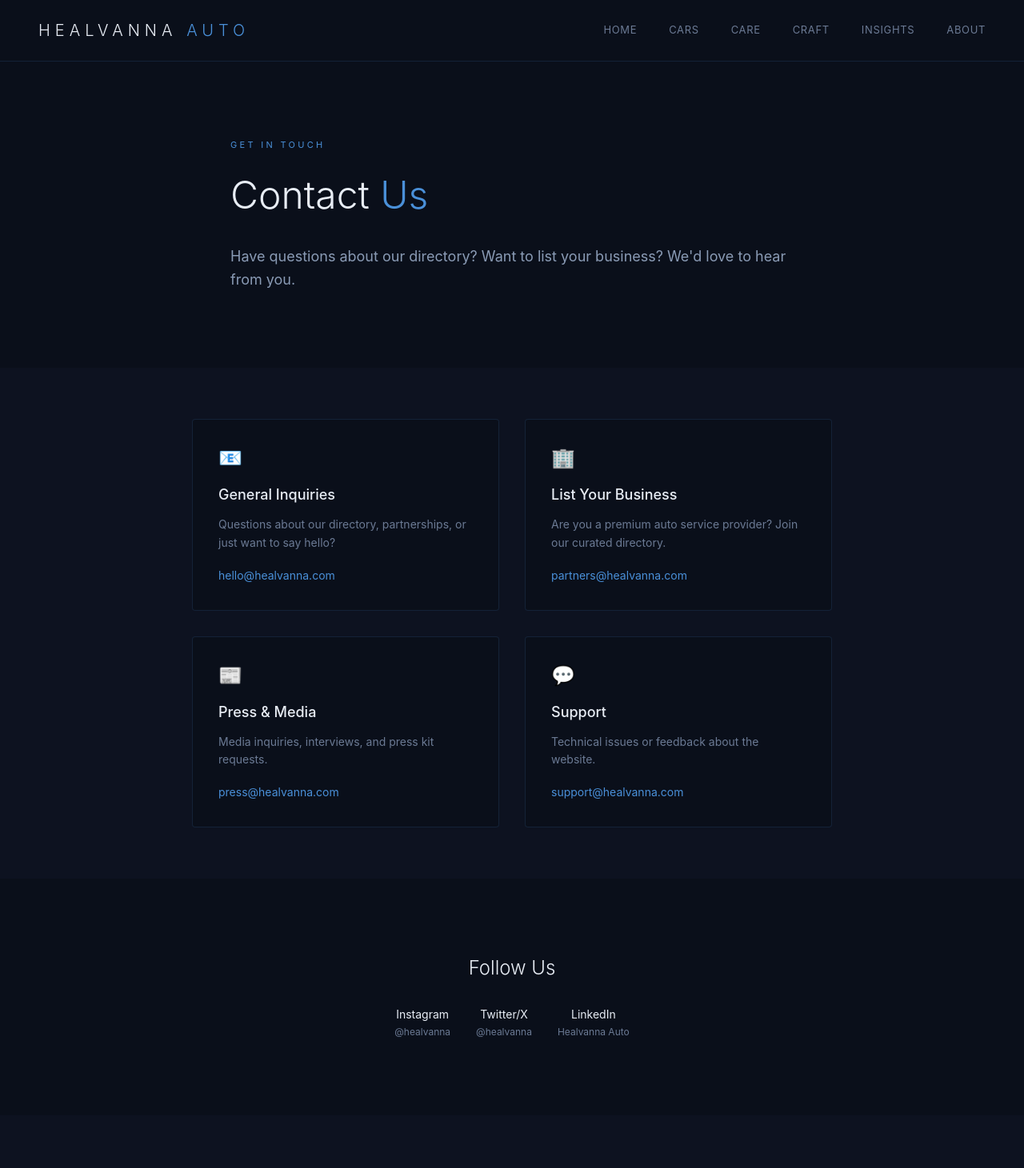
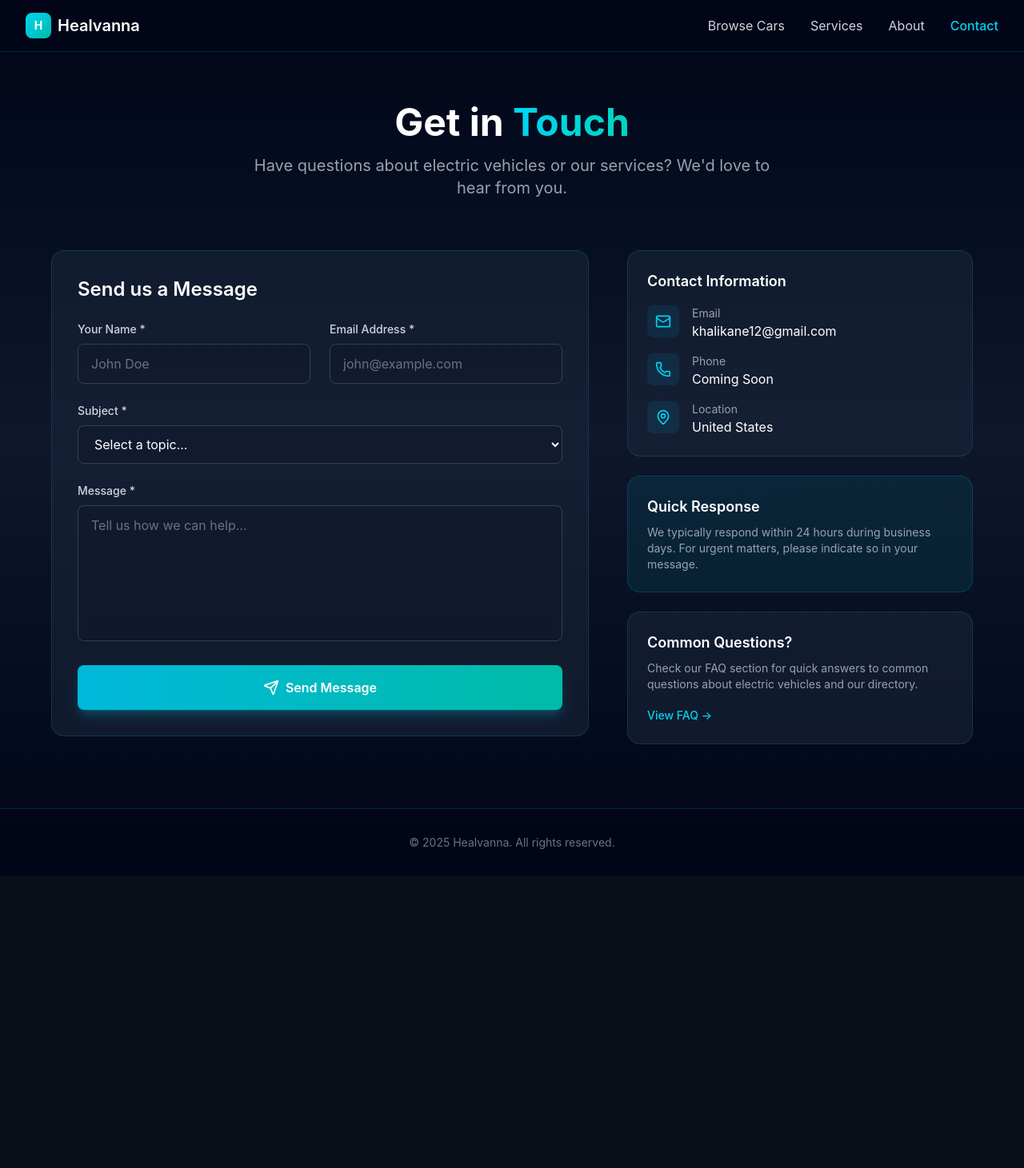
Before and after one commit to primary83/healvanna-auto, a Next.js app: page /contact in a window 1280 px wide. Shown: the top 1461 px of the page at 80% size. After the commit the page ends 1096 px from the top, so only its background shows below. Built offline with nearby package versions, Linux system fonts and the light colour scheme.

Commit message:
Add contact form

```diff
--- a/app/contact/page.tsx
+++ b/app/contact/page.tsx
@@ -1,155 +1,288 @@
+"use client";
+
+import { useState } from "react";
+import Link from "next/link";
+import { Mail, Phone, MapPin, Send, CheckCircle, AlertCircle } from "lucide-react";
+
 export default function ContactPage() {
+  const [formData, setFormData] = useState({
+    name: "",
+    email: "",
+    subject: "",
+    message: "",
+  });
+  const [status, setStatus] = useState<"idle" | "submitting" | "success" | "error">("idle");
+
+  const handleSubmit = async (e: React.FormEvent) => {
+    e.preventDefault();
+    setStatus("submitting");
+
+    try {
+      const response = await fetch("https://formspree.io/f/xjggywyr", {
+        method: "POST",
+        headers: {
+          "Content-Type": "application/json",
+        },
+        body: JSON.stringify(formData),
+      });
+
+      if (response.ok) {
+        setStatus("success");
+        setFormData({ name: "", email: "", subject: "", message: "" });
+      } else {
+        setStatus("error");
+      }
+    } catch {
+      setStatus("error");
+    }
+  };
+
+  const handleChange = (
+    e: React.ChangeEvent<HTMLInputElement | HTMLTextAreaElement | HTMLSelectElement>
+  ) => {
+    setFormData((prev) => ({
+      ...prev,
+      [e.target.name]: e.target.value,
+    }));
+  };
+
   return (
-    <div className="min-h-screen bg-[#0a0f1a] text-[#e8edf5]">
-      {/* Navigation */}
-      <nav className="flex justify-between items-center px-12 py-6 border-b border-[rgba(74,144,217,0.15)]">
-        <a href="/" className="text-xl tracking-[0.3em] font-light">
-          HEALVANNA <span className="text-[#4a90d9]">AUTO</span>
-        </a>
-        <div className="flex gap-10">
-          {["Home", "Cars", "Care", "Craft", "Insights", "About"].map((item) => (
-            <a
-              key={item}
-              href={item === "Home" ? "/" : `/${item.toLowerCase()}`}
-              className="text-[13px] tracking-wider text-[#6b7a94] hover:text-[#e8edf5] transition-colors duration-300"
-            >
-              {item.toUpperCase()}
-            </a>
-          ))}
+    <div className="min-h-screen bg-gradient-to-b from-slate-950 via-slate-900 to-slate-950">
+      {/* Header */}
+      <header className="border-b border-cyan-500/20 bg-slate-950/80 backdrop-blur-md sticky top-0 z-50">
+        <div className="max-w-7xl mx-auto px-4 sm:px-6 lg:px-8">
+          <div className="flex justify-between items-center h-16">
+            <Link href="/" className="flex items-center space-x-2">
+              <div className="w-8 h-8 bg-gradient-to-br from-cyan-400 to-teal-500 rounded-lg flex items-center justify-center">
+                <span className="text-white font-bold text-sm">H</span>
               </div>
+              <span className="text-xl font-semibold text-white">Healvanna</span>
+            </Link>
+            <nav className="hidden md:flex items-center space-x-8">
+              <Link href="/cars" className="text-gray-300 hover:text-cyan-400 transition-colors">
+                Browse Cars
+              </Link>
+              <Link href="/services" className="text-gray-300 hover:text-cyan-400 transition-colors">
+                Services
+              </Link>
+              <Link href="/about" className="text-gray-300 hover:text-cyan-400 transition-colors">
+                About
+              </Link>
+              <Link href="/contact" className="text-cyan-400 font-medium">
+                Contact
+              </Link>
             </nav>
+          </div>
+        </div>
+      </header>
 
       {/* Hero Section */}
-      <section className="px-12 py-24 max-w-[800px] mx-auto">
-        <p className="text-[#4a90d9] text-[11px] tracking-[0.3em] uppercase mb-6">
-          Get In Touch
+      <section className="py-16 px-4 sm:px-6 lg:px-8">
+        <div className="max-w-7xl mx-auto text-center">
+          <h1 className="text-4xl md:text-5xl font-bold text-white mb-4">
+            Get in <span className="text-transparent bg-clip-text bg-gradient-to-r from-cyan-400 to-teal-400">Touch</span>
+          </h1>
+          <p className="text-xl text-gray-400 max-w-2xl mx-auto">
+            Have questions about electric vehicles or our services? We&apos;d love to hear from you.
           </p>
-        <h1 className="text-5xl font-light mb-8 leading-tight">
-          Contact <span className="text-[#4a90d9]">Us</span>
-        </h1>
-        <p className="text-[#8a9bb5] text-lg leading-relaxed">
-          Have questions about our directory? Want to list your business? We'd love to hear from you.
-        </p>
+        </div>
       </section>
 
-      {/* Contact Options */}
-      <section className="px-12 py-16 bg-[#0d1220]">
-        <div className="max-w-[800px] mx-auto grid grid-cols-1 md:grid-cols-2 gap-8">
+      {/* Main Content */}
+      <section className="pb-20 px-4 sm:px-6 lg:px-8">
+        <div className="max-w-6xl mx-auto">
+          <div className="grid lg:grid-cols-5 gap-12">
+            {/* Contact Form - Takes 3 columns */}
+            <div className="lg:col-span-3">
+              <div className="bg-slate-800/50 border border-cyan-500/20 rounded-2xl p-8">
+                <h2 className="text-2xl font-semibold text-white mb-6">Send us a Message</h2>
 
-          {/* General Inquiries */}
-          <div className="p-8 bg-[#0a0f1a] border border-[rgba(74,144,217,0.15)] rounded-sm">
-            <div className="text-[#4a90d9] text-2xl mb-4">📧</div>
-            <h3 className="text-lg font-medium mb-3">General Inquiries</h3>
-            <p className="text-[#6b7a94] text-sm leading-relaxed mb-4">
-              Questions about our directory, partnerships, or just want to say hello?
+                {status === "success" ? (
+                  <div className="flex flex-col items-center justify-center py-12 text-center">
+                    <CheckCircle className="w-16 h-16 text-green-400 mb-4" />
+                    <h3 className="text-xl font-semibold text-white mb-2">Message Sent!</h3>
+                    <p className="text-gray-400 mb-6">
+                      Thank you for reaching out. We&apos;ll get back to you within 24 hours.
                     </p>
-            <a
-              href="mailto:hello@healvanna.com"
-              className="text-[#4a90d9] text-sm hover:text-[#6ba8eb] transition-colors"
+                    <button
+                      onClick={() => setStatus("idle")}
+                      className="px-6 py-2 bg-cyan-500 hover:bg-cyan-600 text-white rounded-lg transition-colors"
                     >
-              hello@healvanna.com
+                      Send Another Message
+                    </button>
+                  </div>
+                ) : (
+                  <form onSubmit={handleSubmit} className="space-y-6">
+                    <div className="grid md:grid-cols-2 gap-6">
+                      <div>
+                        <label htmlFor="name" className="block text-sm font-medium text-gray-300 mb-2">
+                          Your Name *
+                        </label>
+                        <input
+                          type="text"
+                          id="name"
+                          name="name"
+                          required
+                          value={formData.name}
+                          onChange={handleChange}
+                          className="w-full px-4 py-3 bg-slate-900/50 border border-slate-700 rounded-lg text-white placeholder-gray-500 focus:outline-none focus:border-cyan-500 focus:ring-1 focus:ring-cyan-500 transition-colors"
+                          placeholder="John Doe"
+                        />
+                      </div>
+                      <div>
+                        <label htmlFor="email" className="block text-sm font-medium text-gray-300 mb-2">
+                          Email Address *
+                        </label>
+                        <input
+                          type="email"
+                          id="email"
+                          name="email"
+                          required
+                          value={formData.email}
+                          onChange={handleChange}
+                          className="w-full px-4 py-3 bg-slate-900/50 border border-slate-700 rounded-lg text-white placeholder-gray-500 focus:outline-none focus:border-cyan-500 focus:ring-1 focus:ring-cyan-500 transition-colors"
+                          placeholder="john@example.com"
+                        />
+                      </div>
+                    </div>
+
+                    <div>
+                      <label htmlFor="subject" className="block text-sm font-medium text-gray-300 mb-2">
+                        Subject *
+                      </label>
+                      <select
+                        id="subject"
+                        name="subject"
+                        required
+                        value={formData.subject}
+                        onChange={handleChange}
+                        className="w-full px-4 py-3 bg-slate-900/50 border border-slate-700 rounded-lg text-white focus:outline-none focus:border-cyan-500 focus:ring-1 focus:ring-cyan-500 transition-colors"
+                      >
+                        <option value="">Select a topic...</option>
+                        <option value="General Inquiry">General Inquiry</option>
+                        <option value="Vehicle Information">Vehicle Information</option>
+                        <option value="Service Provider Listing">Service Provider Listing</option>
+                        <option value="Business Partnership">Business Partnership</option>
+                        <option value="Technical Support">Technical Support</option>
+                        <option value="Feedback">Feedback</option>
+                      </select>
+                    </div>
+
+                    <div>
+                      <label htmlFor="message" className="block text-sm font-medium text-gray-300 mb-2">
+                        Message *
+                      </label>
+                      <textarea
+                        id="message"
+                        name="message"
+                        required
+                        rows={6}
+                        value={formData.message}
+                        onChange={handleChange}
+                        className="w-full px-4 py-3 bg-slate-900/50 border border-slate-700 rounded-lg text-white placeholder-gray-500 focus:outline-none focus:border-cyan-500 focus:ring-1 focus:ring-cyan-500 transition-colors resize-none"
+                        placeholder="Tell us how we can help..."
+                      />
+                    </div>
+
+                    {status === "error" && (
+                      <div className="flex items-center gap-2 text-red-400 bg-red-400/10 border border-red-400/20 rounded-lg p-4">
+                        <AlertCircle className="w-5 h-5 flex-shrink-0" />
+                        <p>Something went wrong. Please try again or email us directly.</p>
+                      </div>
+                    )}
+
+                    <button
+                      type="submit"
+                      disabled={status === "submitting"}
+                      className="w-full flex items-center justify-center gap-2 px-6 py-4 bg-gradient-to-r from-cyan-500 to-teal-500 hover:from-cyan-600 hover:to-teal-600 disabled:from-gray-600 disabled:to-gray-600 text-white font-semibold rounded-lg transition-all duration-300 shadow-lg shadow-cyan-500/25 hover:shadow-cyan-500/40"
+                    >
+                      {status === "submitting" ? (
+                        <>
+                          <div className="w-5 h-5 border-2 border-white/30 border-t-white rounded-full animate-spin" />
+                          Sending...
+                        </>
+                      ) : (
+                        <>
+                          <Send className="w-5 h-5" />
+                          Send Message
+                        </>
+                      )}
+                    </button>
+                  </form>
+                )}
+              </div>
+            </div>
+
+            {/* Contact Info - Takes 2 columns */}
+            <div className="lg:col-span-2 space-y-6">
+              {/* Quick Contact */}
+              <div className="bg-slate-800/50 border border-cyan-500/20 rounded-2xl p-6">
+                <h3 className="text-lg font-semibold text-white mb-4">Contact Information</h3>
+                <div className="space-y-4">
+                  <div className="flex items-start gap-4">
+                    <div className="w-10 h-10 bg-cyan-500/10 rounded-lg flex items-center justify-center flex-shrink-0">
+                      <Mail className="w-5 h-5 text-cyan-400" />
+                    </div>
+                    <div>
+                      <p className="text-sm text-gray-400">Email</p>
+                      <a href="mailto:khalikane12@gmail.com" className="text-white hover:text-cyan-400 transition-colors">
+                        khalikane12@gmail.com
                       </a>
                     </div>
-
-          {/* Business Listings */}
-          <div className="p-8 bg-[#0a0f1a] border border-[rgba(74,144,217,0.15)] rounded-sm">
-            <div className="text-[#4a90d9] text-2xl mb-4">🏢</div>
-            <h3 className="text-lg font-medium mb-3">List Your Business</h3>
-            <p className="text-[#6b7a94] text-sm leading-relaxed mb-4">
-              Are you a premium auto service provider? Join our curated directory.
-            </p>
-            <a
-              href="mailto:partners@healvanna.com"
-              className="text-[#4a90d9] text-sm hover:text-[#6ba8eb] transition-colors"
-            >
-              partners@healvanna.com
-            </a>
+                  </div>
+                  <div className="flex items-start gap-4">
+                    <div className="w-10 h-10 bg-cyan-500/10 rounded-lg flex items-center justify-center flex-shrink-0">
+                      <Phone className="w-5 h-5 text-cyan-400" />
+                    </div>
+                    <div>
+                      <p className="text-sm text-gray-400">Phone</p>
+                      <p className="text-white">Coming Soon</p>
+                    </div>
+                  </div>
+                  <div className="flex items-start gap-4">
+                    <div className="w-10 h-10 bg-cyan-500/10 rounded-lg flex items-center justify-center flex-shrink-0">
+                      <MapPin className="w-5 h-5 text-cyan-400" />
+                    </div>
+                    <div>
+                      <p className="text-sm text-gray-400">Location</p>
+                      <p className="text-white">United States</p>
+                    </div>
+                  </div>
+                </div>
               </div>
 
-          {/* Press */}
-          <div className="p-8 bg-[#0a0f1a] border border-[rgba(74,144,217,0.15)] rounded-sm">
-            <div className="text-[#4a90d9] text-2xl mb-4">📰</div>
-            <h3 className="text-lg font-medium mb-3">Press & Media</h3>
-            <p className="text-[#6b7a94] text-sm leading-relaxed mb-4">
-              Media inquiries, interviews, and press kit requests.
+              {/* Response Time */}
+              <div className="bg-gradient-to-br from-cyan-500/10 to-teal-500/10 border border-cyan-500/20 rounded-2xl p-6">
+                <h3 className="text-lg font-semibold text-white mb-2">Quick Response</h3>
+                <p className="text-gray-400 text-sm">
+                  We typically respond within 24 hours during business days. For urgent matters, please indicate so in your message.
                 </p>
-            <a
-              href="mailto:press@healvanna.com"
-              className="text-[#4a90d9] text-sm hover:text-[#6ba8eb] transition-colors"
-            >
-              press@healvanna.com
-            </a>
               </div>
 
-          {/* Support */}
-          <div className="p-8 bg-[#0a0f1a] border border-[rgba(74,144,217,0.15)] rounded-sm">
-            <div className="text-[#4a90d9] text-2xl mb-4">💬</div>
-            <h3 className="text-lg font-medium mb-3">Support</h3>
-            <p className="text-[#6b7a94] text-sm leading-relaxed mb-4">
-              Technical issues or feedback about the website.
+              {/* FAQ Link */}
+              <div className="bg-slate-800/50 border border-cyan-500/20 rounded-2xl p-6">
+                <h3 className="text-lg font-semibold text-white mb-2">Common Questions?</h3>
+                <p className="text-gray-400 text-sm mb-4">
+                  Check our FAQ section for quick answers to common questions about electric vehicles and our directory.
                 </p>
-            <a
-              href="mailto:support@healvanna.com"
-              className="text-[#4a90d9] text-sm hover:text-[#6ba8eb] transition-colors"
+                <Link
+                  href="/faq"
+                  className="inline-flex items-center text-cyan-400 hover:text-cyan-300 transition-colors text-sm font-medium"
                 >
-              support@healvanna.com
-            </a>
+                  View FAQ →
+                </Link>
+              </div>
+            </div>
           </div>
         </div>
       </section>
 
-      {/* Social Links */}
-      <section className="px-12 py-24 max-w-[800px] mx-auto text-center">
-        <h2 className="text-2xl font-light mb-8">Follow Us</h2>
-        <div className="flex justify-center gap-8">
-          {[
-            { name: "Instagram", handle: "@healvanna", url: "https://instagram.com/healvanna" },
-            { name: "Twitter/X", handle: "@healvanna", url: "https://x.com/healvanna" },
-            { name: "LinkedIn", handle: "Healvanna Auto", url: "https://linkedin.com/company/healvanna" },
-          ].map((social) => (
-            <a
-              key={social.name}
-              href={social.url}
-              target="_blank"
-              rel="noopener noreferrer"
-              className="text-center group"
-            >
-              <p className="text-[#e8edf5] text-sm mb-1 group-hover:text-[#4a90d9] transition-colors">
-                {social.name}
+      {/* Footer */}
+      <footer className="border-t border-cyan-500/20 bg-slate-950/80 py-8">
+        <div className="max-w-7xl mx-auto px-4 sm:px-6 lg:px-8 text-center">
+          <p className="text-gray-500 text-sm">
+            © 2025 Healvanna. All rights reserved.
           </p>
-              <p className="text-[#6b7a94] text-xs">{social.handle}</p>
-            </a>
-          ))}
-        </div>
-      </section>
-
-      {/* Response Time */}
-      <section className="px-12 py-16 bg-[#0d1220]">
-        <div className="max-w-[600px] mx-auto text-center">
-          <p className="text-[#4a90d9] text-[11px] tracking-[0.3em] uppercase mb-4">
-            Response Time
-          </p>
-          <p className="text-[#8a9bb5] leading-relaxed">
-            We typically respond within 24-48 hours during business days. For urgent matters regarding listed businesses, please include "URGENT" in your subject line.
-          </p>
-        </div>
-      </section>
-
-      {/* Footer */}
-      <footer className="bg-[#0a0f1a] pt-16 pb-8 px-12 border-t border-[rgba(74,144,217,0.15)]">
-        <div className="flex justify-between items-center pt-8 max-w-[1200px] mx-auto">
-          <div className="text-[11px] text-[#3d4a61]">© 2025 Healvanna Auto. All rights reserved.</div>
-          <div className="flex gap-6">
-            {["Privacy", "Terms", "About"].map((link) => (
-              <a
-                key={link}
-                href={`/${link.toLowerCase()}`}
-                className="text-[11px] text-[#6b7a94] hover:text-[#e8edf5] transition-colors duration-300"
-              >
-                {link}
-              </a>
-            ))}
-          </div>
         </div>
       </footer>
     </div>
```
Lines whose indentation alone changed are shown as unchanged.
